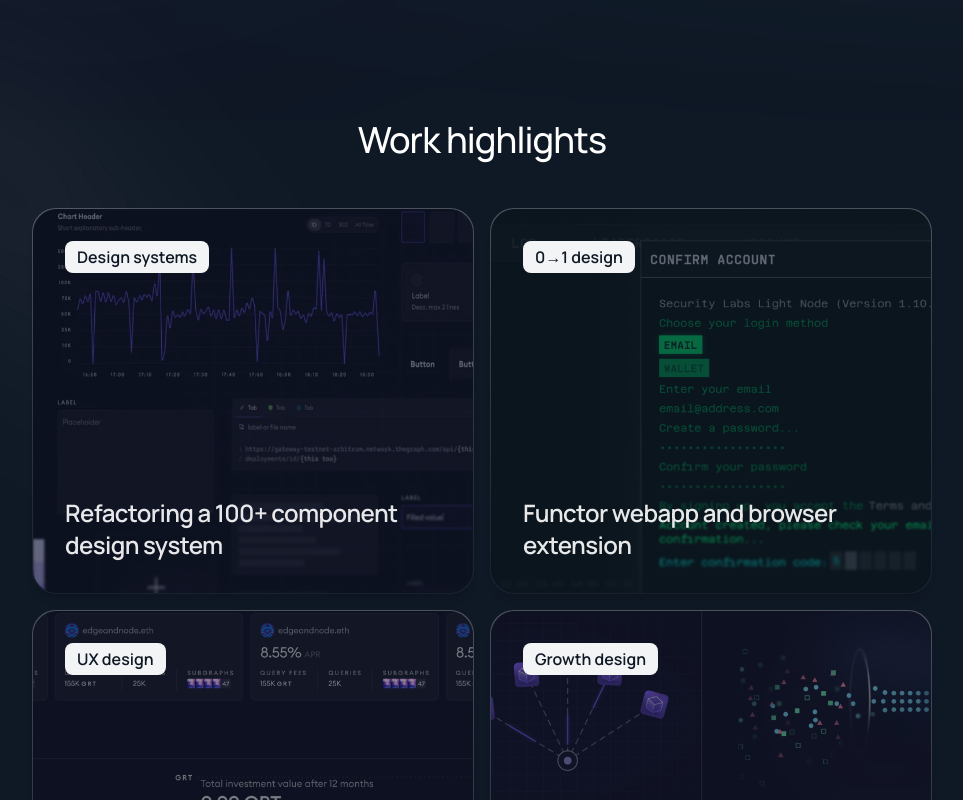
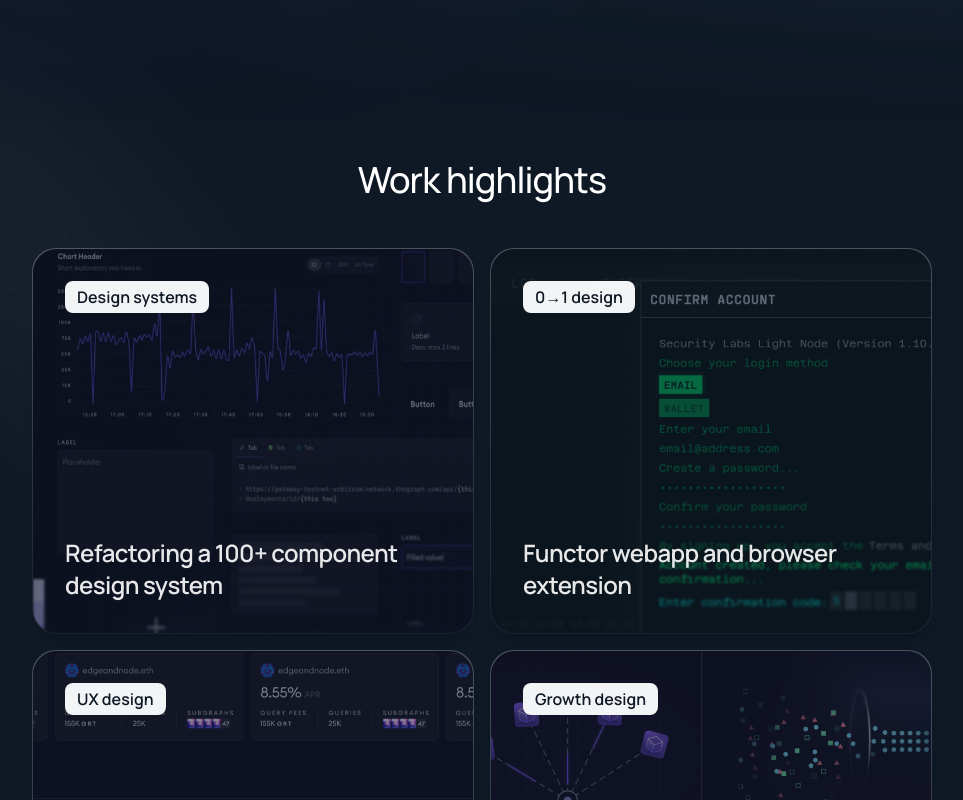
Before and after one commit to nomativ/personal-site, a React (Vite) app: page / in a window 1280 px wide. Shown: the part 680-1480 px from the top of the page, without its empty margins (158-1121 px from the left). Built offline with nearby package versions, Linux system fonts and the light colour scheme.

Commit message:
improve animations

```diff
--- a/src/App.tsx
+++ b/src/App.tsx
@@ -86,14 +86,15 @@ function App() {
               </div>
             </div>
           </div>
-          < TextCarousel slides={heroTexts} />
+          <TextCarousel slides={heroTexts} />
         </motion.div>
 
         <motion.div id='case studies'
-          initial={{ opacity: 0, y: 20 }}
-          animate={{ opacity: 1, y: 0 }}
-          transition={{ duration: 0.8, delay: 1.2 }}
-          className='relative'
+          whileInView={{ opacity: 1, y: 0 }}
+          initial={{ opacity: 0, y: 50 }}
+          viewport={{ once: true }}
+          transition={{ duration: 1, delay: 0.5, ease: "easeOut" }}
+          className='relative mt-10'
         >
           <div
             className="absolute -top-30 -left-20 md:w-200 h-50 rotate-45 mix-blend-hard-light rounded-full blur-[75px] origin-top-left"
@@ -112,7 +113,12 @@ function App() {
           </div>
         </motion.div>
 
-        <div id='footer' className='px-4 mt-24'>
+        <motion.div id='footer'
+          className='px-4 mt-24'
+          whileInView={{ opacity: 1, y: 0 }}
+          initial={{ opacity: 0, y: 20 }}
+          viewport={{ once: true }}
+        >
           <div className="self-stretch h-0 outline-1 outline-offset-[-0.50px] outline-[#7E90D4]"></div>
           <div className='w-full inline-flex items-center justify-between py-6'>
             <Link text="See my resume" url="https://edgar-p.notion.site/"></Link>
@@ -120,7 +126,7 @@ function App() {
             <div className="text-white md:text-base text-sm flex items-center gap-2 w-fit">
               <div className="w-3 h-3 rounded-full bg-green-500"></div>Immediately available for hire</div>
           </div>
-        </div>
+        </motion.div>
       </motion.main>
     </>
   )
--- a/src/components/MtnBackground.tsx
+++ b/src/components/MtnBackground.tsx
@@ -15,7 +15,7 @@ export default function MtnBackground() {
             <div
                 className="absolute top-0 left-0 w-[1459.37px] h-[606.24px] opacity-75 mix-blend-hard-light rounded-full blur-[100px] origin-top-left rotate-[0.91deg]"
                 style={{
-                    background: 'radial-gradient(ellipse 82.87% 98.01% at 97.00% 98.09%, rgba(102, 216, 255, 0.10) 0%, rgba(102, 216, 255, 0) 100%)'
+                    background: 'radial-gradient(ellipse 82.87% 98.01% at 97.00% 98.09%, rgba(102, 216, 255, 0.15) 0%, rgba(102, 216, 255, 0) 100%)'
                 }}
             />
         </div>
```
